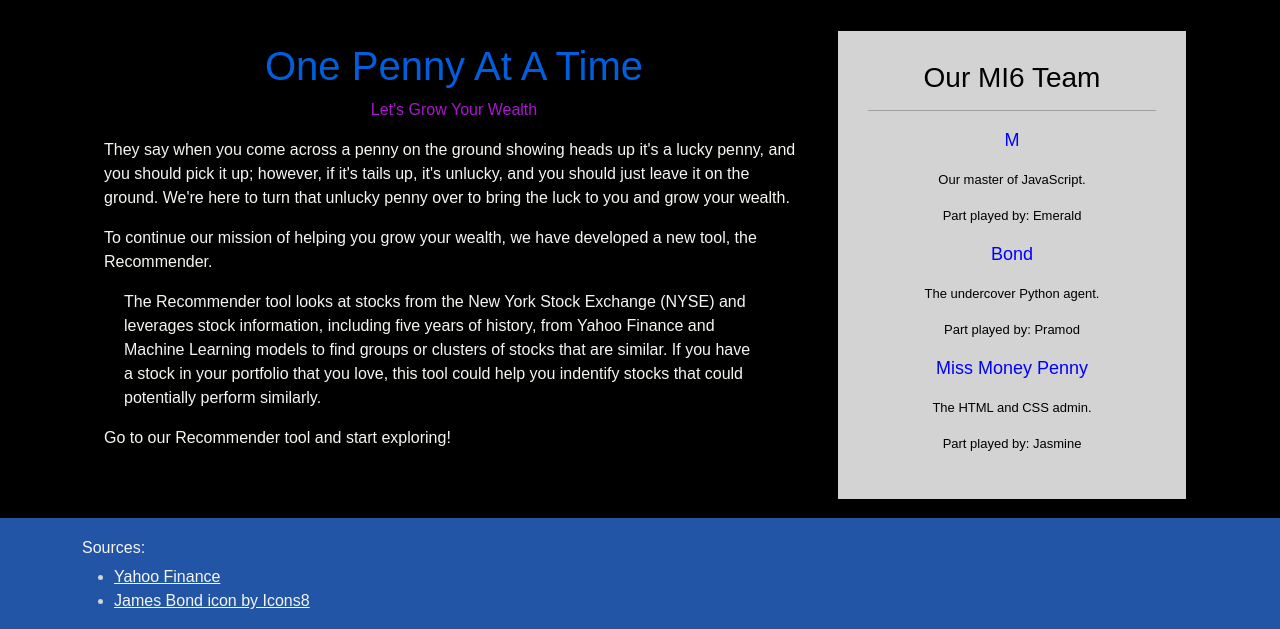
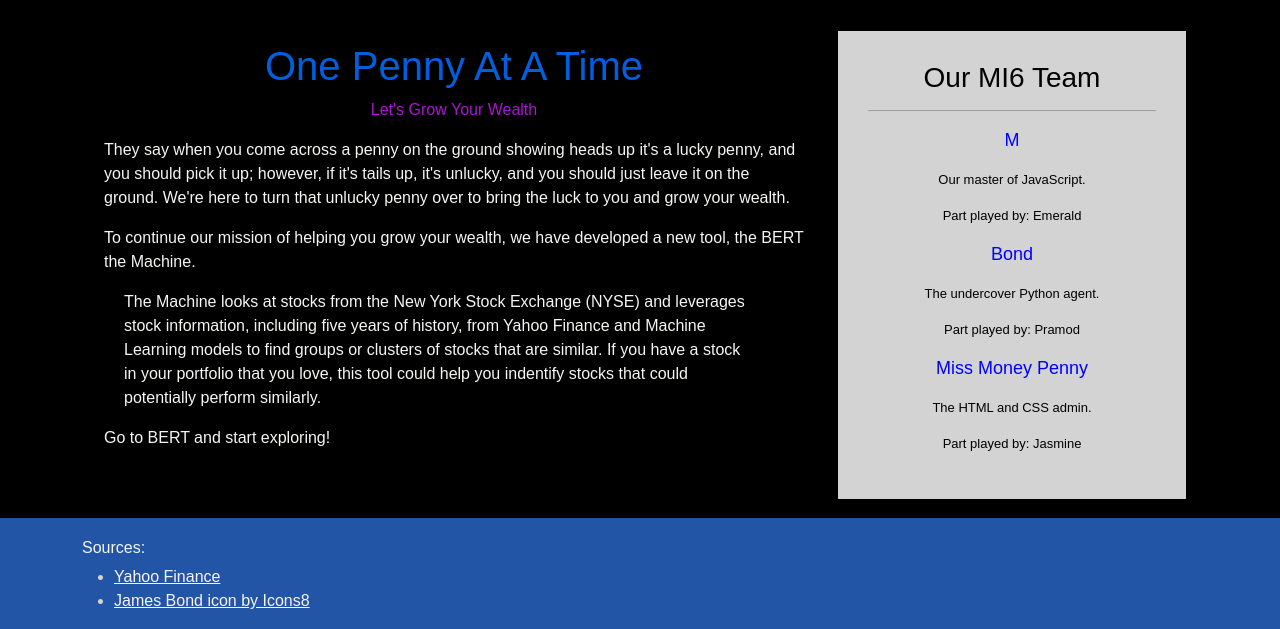
Before and after one commit to emjasmine/TeamMoneyPenny-ML, a Flask app: page / in a window 1280 px wide. Shown: the part 846-1475 px from the top of the page. Run offline with Flask 2, Linux system fonts and the light colour scheme; some libraries are stand-ins or nearby versions.

Commit message:
updated ReadMe

```diff
--- a/TMPMachineLearning/templates/index.html
+++ b/TMPMachineLearning/templates/index.html
@@ -34,13 +34,13 @@
                 here to turn that unlucky penny over to bring the luck to you and grow your wealth.
               </p>
               <p>
-                To continue our mission of helping you grow your wealth, we have developed a new tool, the Recommender.
+                To continue our mission of helping you grow your wealth, we have developed a new tool, the BERT the Machine.
               </p>
               <p class="summary-text2" style="margin-left: 20px; margin-right: 50px;">
-                The Recommender tool looks at stocks from the New York Stock Exchange (NYSE) and leverages stock information, including five years of history, from Yahoo Finance and Machine Learning models to find groups or clusters of stocks that are similar. If you have a stock in your portfolio that you love, this tool could help you indentify stocks that could potentially perform similarly.
+                The Machine looks at stocks from the New York Stock Exchange (NYSE) and leverages stock information, including five years of history, from Yahoo Finance and Machine Learning models to find groups or clusters of stocks that are similar. If you have a stock in your portfolio that you love, this tool could help you indentify stocks that could potentially perform similarly.
               </p>
               <p>
-                Go to our Recommender tool and start exploring!
+                Go to BERT and start exploring!
               </p>
             </div>
           </div>
```
Also changed, not shown: README.md.
